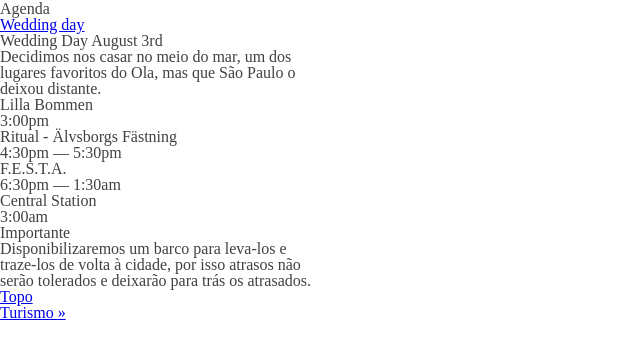
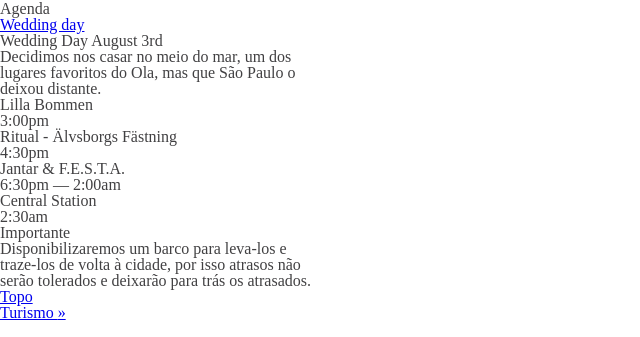
Before and after one commit to olapersson/casamento, a Jekyll site: the page built from agenda.html, in a window 1280 px wide. Shown: the part 159-496 px from the top of the page, without its empty margins (0-640 px from the left). Built offline with Jekyll 4.4.1, drawn with Linux system fonts in a browser that asks for light colours; nearby versions of some CDN libraries.

Commit message:
remove böttö

```diff
--- a/agenda.html
+++ b/agenda.html
@@ -46,20 +46,20 @@ lang: pt
   <div class="p-b">
     <h5>Ritual - Älvsborgs Fästning</h5>
     <p>
-      4:30pm — <span class="boat">5:30pm</span>
+      4:30pm
     </p>
   </div>
 
-  <div class="p-c">
-    <h5>F.E.S.T.A.</h5>
+  <div class="p-b">
+    <h5>Jantar &amp; F.E.S.T.A.</h5>
     <p>
-      6:30pm —  <span class="boat">1:30am</span>
+      6:30pm — <span class="boat">2:00am</span>
     </p>
   </div>
 
   <div class="p-a">
     <h5> Central Station </h5>
-    <p> 3:00am </p>
+    <p> 2:30am </p>
   </div>
 </div>
 
```
